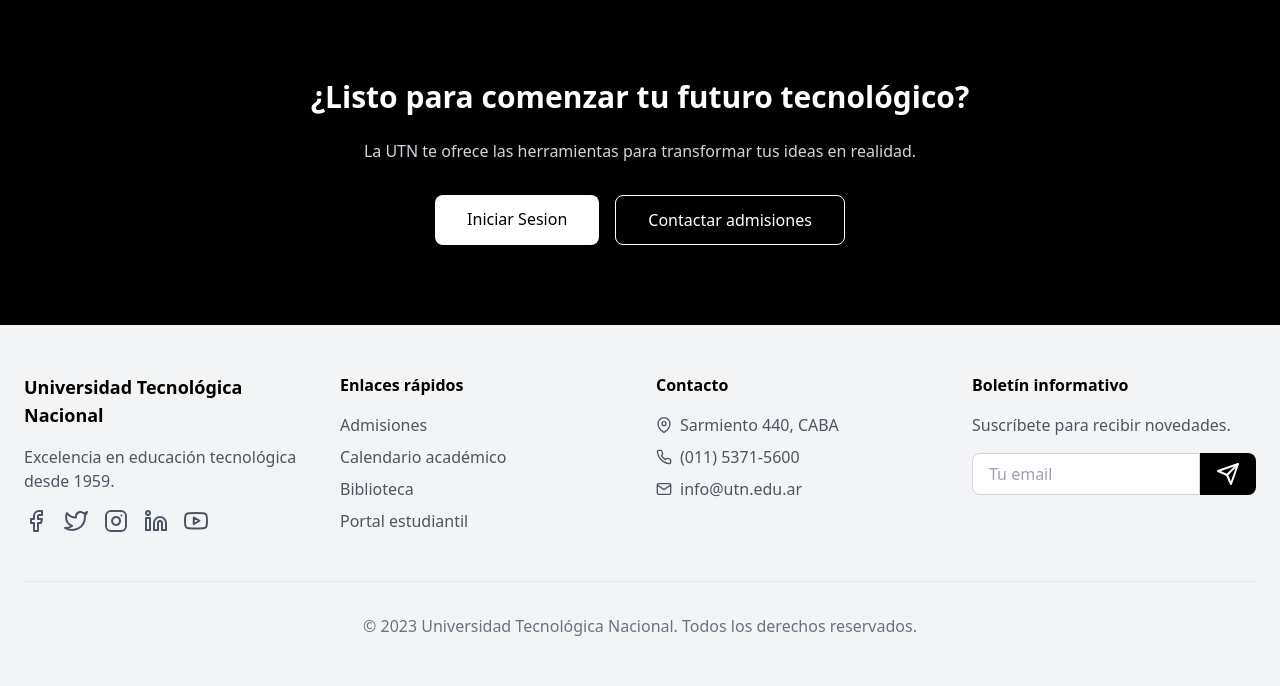
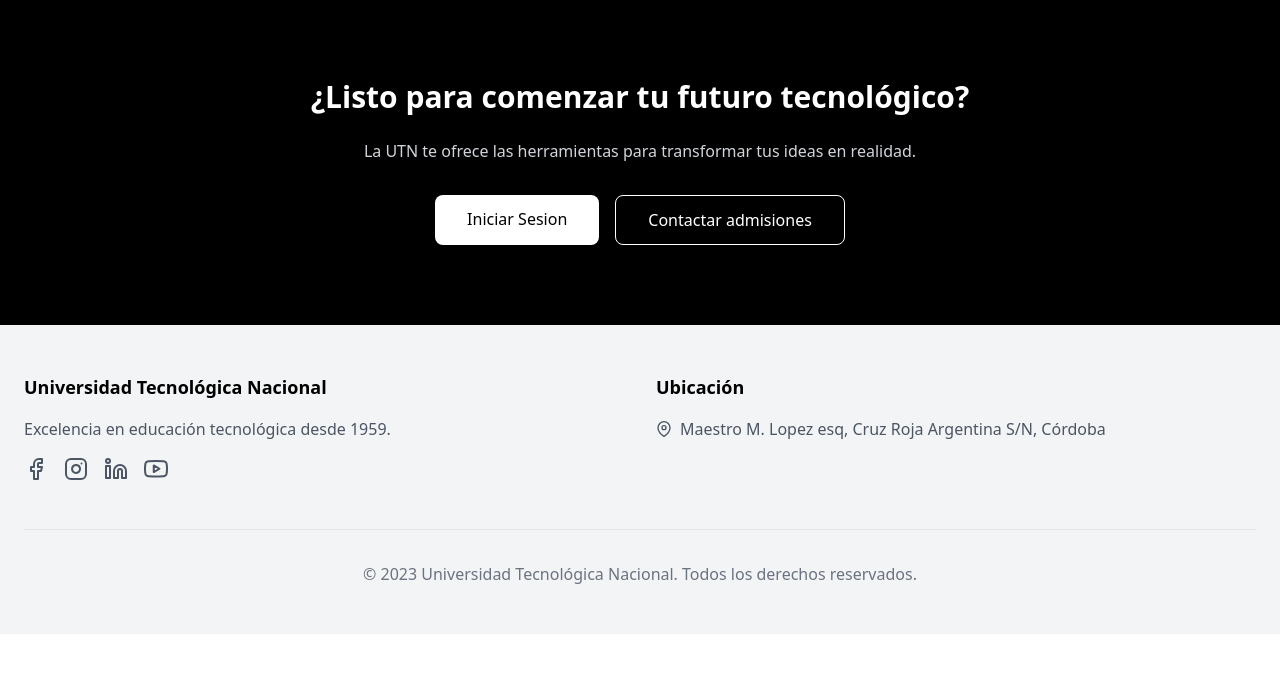
Before and after one commit to Villada-PG3/trabajo-practico-integrador-universidad-tecnologica-nacional, a Django app: page / in a window 1280 px wide. Shown: the part 1453-2139 px from the top of the page. After the commit the page ends 2037 px from the top, so only its background shows below. Run offline with Django 5.2, Linux system fonts and the light colour scheme; some libraries are stand-ins or nearby versions.

Commit message:
arreglo la parte del footer

```diff
--- a/TP_UTN/UTN/templates/inicio.html
+++ b/TP_UTN/UTN/templates/inicio.html
@@ -183,51 +183,60 @@
 <!-- Footer -->
 <footer class="bg-gray-100 py-12">
   <div class="container mx-auto px-6">
-            <div class="grid grid-cols-1 md:grid-cols-4 gap-8">
+    <div class="grid grid-cols-1 md:grid-cols-2 gap-8">
+
+      <!-- Bloque Universidad -->
       <div>
         <h3 class="text-lg font-bold mb-4">Universidad Tecnológica Nacional</h3>
         <p class="text-gray-600">Excelencia en educación tecnológica desde 1959.</p>
+
+        <!-- Redes Sociales -->
         <div class="flex space-x-4 mt-4">
-                        <a href="#" class="text-gray-600 hover:text-black"><i data-feather="facebook"></i></a>
-                        <a href="#" class="text-gray-600 hover:text-black"><i data-feather="twitter"></i></a>
-                        <a href="#" class="text-gray-600 hover:text-black"><i data-feather="instagram"></i></a>
-                        <a href="#" class="text-gray-600 hover:text-black"><i data-feather="linkedin"></i></a>
-                        <a href="#" class="text-gray-600 hover:text-black"><i data-feather="youtube"></i></a>
+          <a href="https://www.facebook.com/utn.cordoba/?locale=es_LA" target="_blank" rel="noopener noreferrer" class="text-gray-600 hover:text-black">
+            <i data-feather="facebook"></i>
+          </a>
+          <a href="https://www.instagram.com/utn.cordoba/?hl=es" target="_blank" rel="noopener noreferrer" class="text-gray-600 hover:text-black">
+            <i data-feather="instagram"></i>
+          </a>
+          <a href="https://ar.linkedin.com/company/utn---facultad-regional-c-rdoba" target="_blank" rel="noopener noreferrer" class="text-gray-600 hover:text-black">
+            <i data-feather="linkedin"></i>
+          </a>
+          <a href="https://www.youtube.com/@utn.cordoba" target="_blank" rel="noopener noreferrer" class="text-gray-600 hover:text-black">
+            <i data-feather="youtube"></i>
+          </a>
         </div>
       </div>
+
+      <!-- Bloque Ubicación -->
       <div>
-                    <h4 class="font-bold mb-4">Enlaces rápidos</h4>
-                    <ul class="space-y-2">
-                        <li><a href="#" class="text-gray-600 hover:text-black">Admisiones</a></li>
-                        <li><a href="#" class="text-gray-600 hover:text-black">Calendario académico</a></li>
-                        <li><a href="#" class="text-gray-600 hover:text-black">Biblioteca</a></li>
-                        <li><a href="#" class="text-gray-600 hover:text-black">Portal estudiantil</a></li>
+        <h3 class="text-lg font-bold mb-4">Ubicación</h3>
+        <ul class="space-y-2 text-gray-600">
+          <li class="flex items-center">
+            <i data-feather="map-pin" class="mr-2 w-4 h-4"></i>
+            Maestro M. Lopez esq, Cruz Roja Argentina S/N, Córdoba
+          </li>
         </ul>
       </div>
-                <div>
-                    <h4 class="font-bold mb-4">Contacto</h4>
-                    <ul class="space-y-2">
-                        <li class="flex items-center text-gray-600"><i data-feather="map-pin" class="mr-2 w-4 h-4"></i> Sarmiento 440, CABA</li>
-                        <li class="flex items-center text-gray-600"><i data-feather="phone" class="mr-2 w-4 h-4"></i> (011) 5371-5600</li>
-                        <li class="flex items-center text-gray-600"><i data-feather="mail" class="mr-2 w-4 h-4"></i> info@utn.edu.ar</li>
-                    </ul>
+
     </div>
-                <div>
-                    <h4 class="font-bold mb-4">Boletín informativo</h4>
-                    <p class="text-gray-600 mb-4">Suscríbete para recibir novedades.</p>
-                    <div class="flex">
-                        <input type="email" placeholder="Tu email" class="px-4 py-2 w-full rounded-l-lg border border-gray-300 focus:outline-none focus:ring-1 focus:ring-black">
-                        <button class="bg-black text-white px-4 py-2 rounded-r-lg hover:bg-gray-800 transition duration-300">
-                            <i data-feather="send"></i>
-                        </button>
-                    </div>
-                </div>
-            </div>
+
+    <!-- Pie de página -->
     <div class="border-t border-gray-200 mt-12 pt-8 text-center text-gray-500">
       <p>© 2023 Universidad Tecnológica Nacional. Todos los derechos reservados.</p>
     </div>
   </div>
 </footer>
+
+<!-- Scripts -->
+<script>
+  AOS.init({
+    duration: 800,
+    easing: 'ease-in-out',
+    once: true
+  });
+  feather.replace();
+</script>
+
 
     <script>
         AOS.init({
```
Also changed, not shown: TP_UTN/db.sqlite3. Lines whose indentation alone changed are shown as unchanged.
